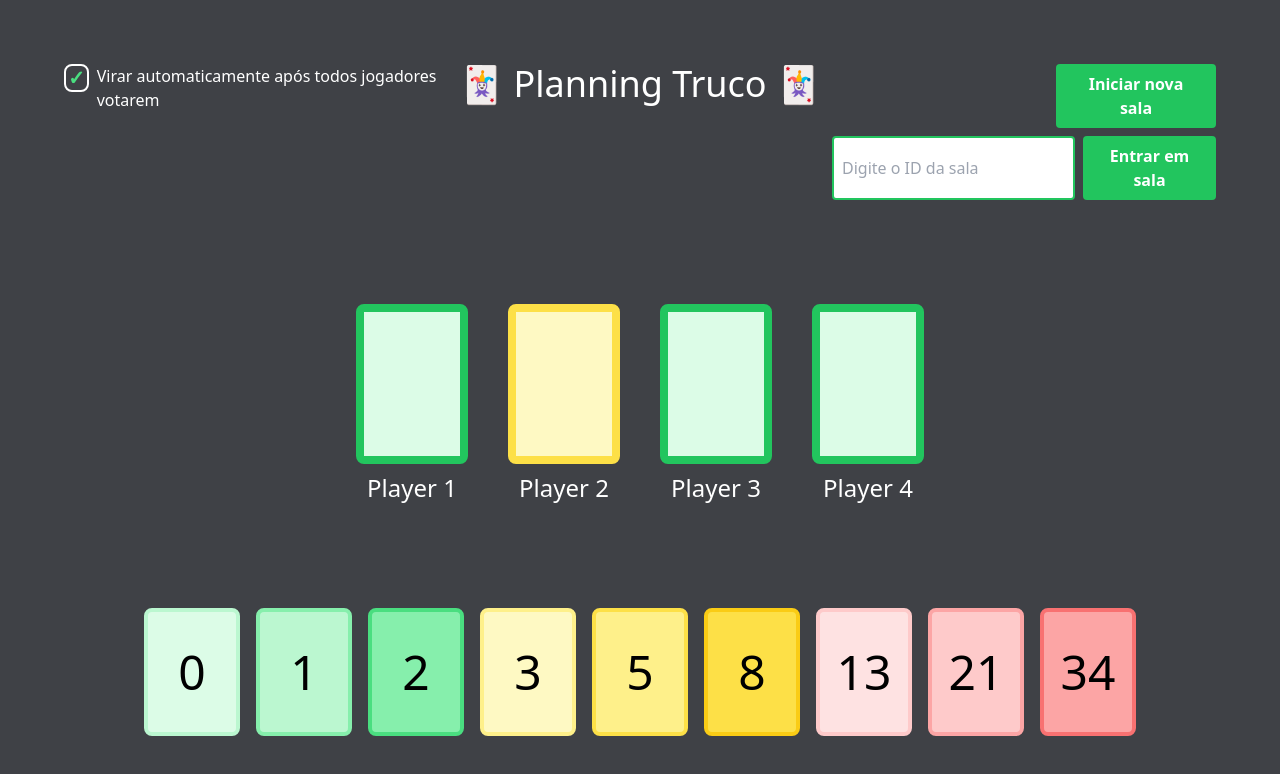
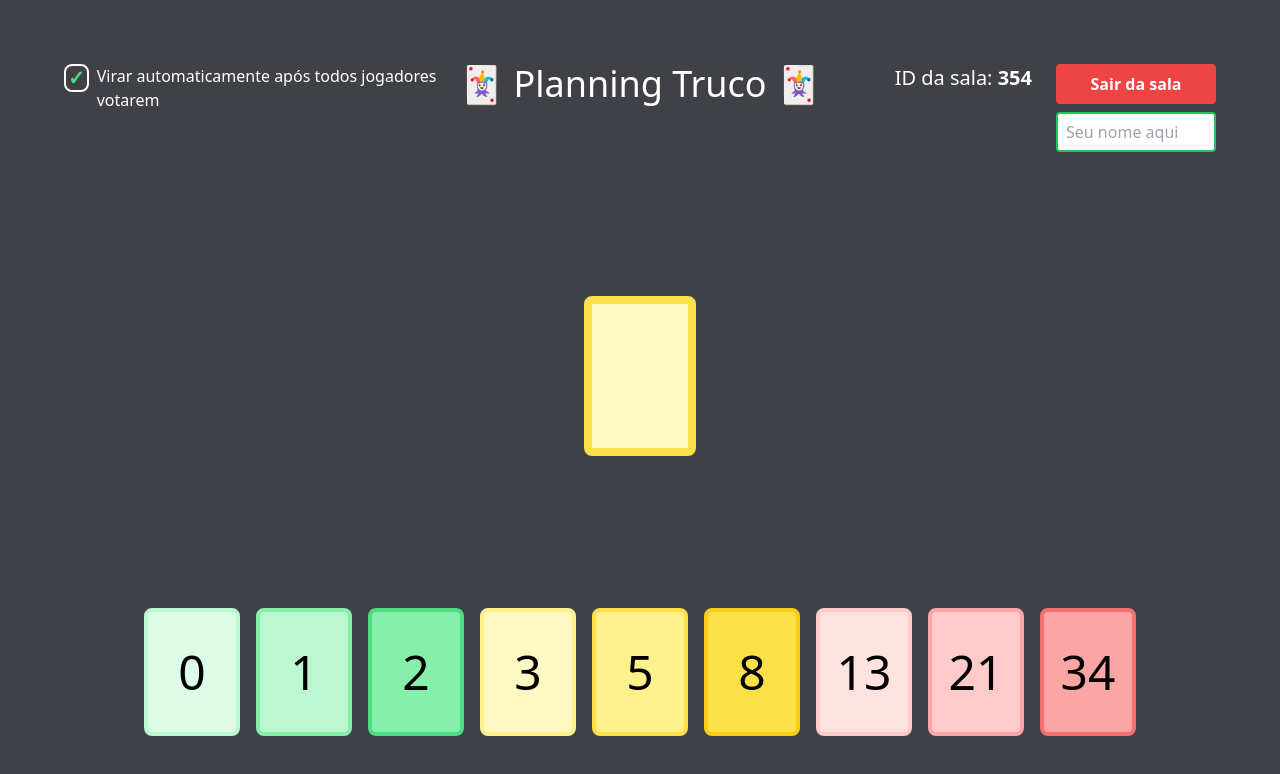
Before and after one commit to vapdev/planning-truco, a Nuxt app: page / in a window 1280 px wide. Both pictures are taken after a click on the button "Iniciar nova sala". Shown: the top 774 px of the page. Built offline with nearby package versions, Linux system fonts and the light colour scheme.

Commit message:
feat: sair da sala e acessos admin

```diff
--- a/app.vue
+++ b/app.vue
@@ -1,14 +1,36 @@
 <template>
-  <div class="h-[100vh] w-[100vw] flex flex-col justify-between p-16 ">
+  <div class="h-[100vh] w-[100vw] flex flex-col justify-between p-16">
     <div class="w-full grid grid-cols-3">
       <div class="flex text-white gap-2">
-        <div @click="virarAutomatico = !virarAutomatico" class="hover:bg-gray-500 w-7 rounded-lg cursor-pointer h-7 border-2 border-white justify-center flex items-center">
-          <div v-if="virarAutomatico" class="font-bold text-green-400 text-xl">✓</div>
+        <template v-if="jogoComecou && jogadorLogado.admin">
+          <div class="flex flex-col gap-4">
+            <div class="flex gap-2">
+              <div
+                @click="virarAutomatico = !virarAutomatico"
+                class="hover:bg-gray-500 w-7 rounded-lg cursor-pointer h-7 border-2 border-white justify-center flex items-center"
+              >
+                <div v-if="virarAutomatico" class="font-bold text-green-400 text-xl">
+                  ✓
+                </div>
               </div>
               <div>Virar automaticamente após todos jogadores votarem</div>
             </div>
+            <div v-if="!virarAutomatico" class="text-red-500">
+              <button
+                @click="mostrarCartas = !mostrarCartas"
+                class="text-white font-bold py-2 px-4 rounded"
+                :class="mostrarCartas ? 'bg-red-500 hover:bg-red-700' : 'bg-green-500 hover:bg-green-700'"
+              >
+                <span v-if="mostrarCartas">Esconder cartas</span>
+                <span v-else>Mostrar cartas</span>
+              </button>
+            </div>
+          </div>
+        </template>
+      </div>
       <div class="text-4xl text-center text-white">🃏 Planning Truco 🃏</div>
       <div class="flex-grow flex-col flex gap-2">
+        <template v-if="!jogoComecou">
           <div class="flex justify-end">
             <button
               @click="startGame"
@@ -30,8 +52,28 @@
               Entrar em sala
             </button>
           </div>
+        </template>
+        <div v-if="jogoComecou" class="flex justify-end">
+          <div class="text-white text-xl mr-6">
+            ID da sala: <span class="font-bold">{{ gameId }}</span>
+          </div>
+          <button
+            @click="sairDaSala"
+            class="bg-red-500 w-40 hover:bg-red-700 text-white font-bold py-2 px-4 rounded"
+          >
+            Sair da sala
+          </button>
+        </div>
+        <div class="flex justify-end h-10">
+          <input
+            v-model="nome"
+            class="border-2 border-green-500 w-40 rounded pl-2"
+            placeholder="Seu nome aqui"
+          />
         </div>
       </div>
+    </div>
+    <template v-if="jogoComecou">
       <div class="w-full flex justify-center gap-10">
         <div
           v-for="(player, index) in players"
@@ -40,9 +82,15 @@
         >
           <div
             class="w-28 h-40 flex-col flex rounded-lg justify-center border-8"
-          :class="player.votou ? 'border-green-500 bg-green-100' : 'border-yellow-300 bg-yellow-100'"
+            :class="
+              player.votou
+                ? 'border-green-500 bg-green-100'
+                : 'border-yellow-300 bg-yellow-100'
+            "
           >
-          <span v-if="mostrarCartas" class="text-5xl flex justify-center">{{ player.score }}</span>
+            <span v-if="mostrarCartas && player.votou" class="text-5xl flex justify-center">{{
+              player.score
+            }}</span>
           </div>
           <div>
             <span class="text-2xl flex justify-center text-white">{{ player.name }}</span>
@@ -57,13 +105,16 @@
         >
           <div
             @click="votar(card.number)"
-          :class="selectedCard == card.number ?  card.class + ' -translate-y-10' : card.class"
+            :class="
+              selectedCard == card.number ? card.class + ' -translate-y-10' : card.class
+            "
             class="w-24 h-32 flex-col flex rounded-lg justify-center cursor-pointer border-gray-400 border-4"
           >
             <span class="flex justify-center">{{ card.number }}</span>
           </div>
         </div>
       </div>
+    </template>
   </div>
 </template>
 
@@ -76,17 +127,26 @@ html {
 
 <script setup>
 const playerId = 2;
+const nome = ref("");
 const gameId = ref(null);
+const jogoComecou = ref(false);
 const selectedCard = ref(null);
 const mostrarCartas = ref(false);
 const virarAutomatico = ref(true);
 
 const players = ref([
-  { name: "Player 1", score: 0, votou: 1, id: 1},
-  { name: "Player 2", score: 0, votou: 0, id: 2 },
-  { name: "Player 3", score: 0, votou: 1, id: 3 },
-  { name: "Player 4", score: 0, votou: 1, id: 4},
+  // { name: "João", score: 0, votou: 1, id: 1},
+  // { name: "Player 2", score: 0, votou: 0, id: 2 },
+  // { name: "Maria", score: 0, votou: 1, id: 3 },
+  // { name: "Amanda", score: 0, votou: 1, id: 4},
 ]);
+
+const sairDaSala = () => {
+  gameId.value = null;
+  jogoComecou.value = false;
+  players.value = [];
+  virarAutomatico.value = true;
+};
 
 const todosVotaram = computed(() => players.value.every((player) => player.votou));
 
@@ -96,7 +156,38 @@ watchEffect(() => {
   } else {
     mostrarCartas.value = false;
   }
+  if (nome.value) {
+    players.value = players.value.map((player) => {
+      if (player.id === playerId) {
+        player.name = nome.value;
+      }
+      return player;
     });
+  }
+});
+
+const jogadorLogado = computed(() =>
+  players.value.find((player) => player.id === playerId)
+);
+
+const startGame = () => {
+  gameId.value = Math.floor(Math.random() * 1000);
+  players.value.push({
+    name: nome.value,
+    score: 0,
+    votou: false,
+    id: playerId,
+    admin: true,
+  });
+  jogoComecou.value = true;
+};
+
+const loadGame = () => {
+  if (gameId.value) {
+    players.value.push({ name: nome.value, score: 0, votou: false, id: playerId });
+    jogoComecou.value = true;
+  }
+};
 
 const votar = (score) => {
   if (score == selectedCard.value) {
```
Lines whose indentation alone changed are shown as unchanged.
